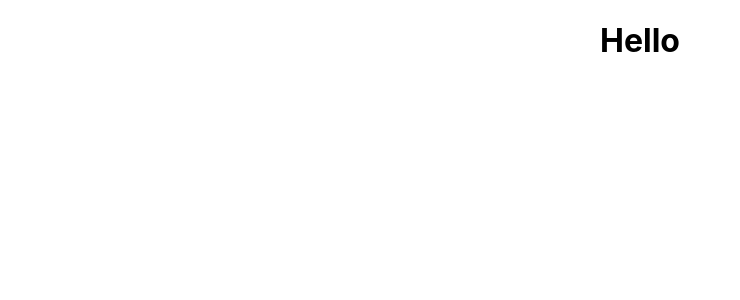
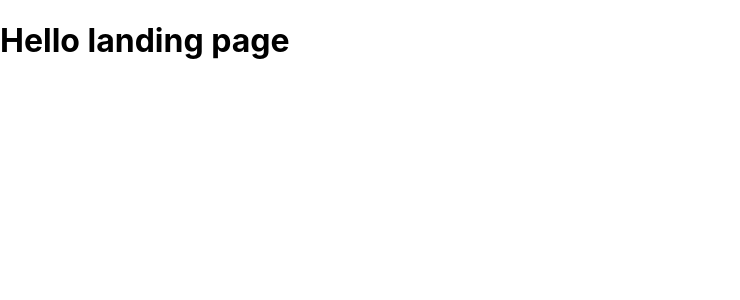
Before and after one commit to luan-ferreir4/site-portfolio, a React (Vite) app: page / in a window 1280 px wide. Shown: the top 300 px of the page, without its empty margins (0-740 px from the left). Built offline with nearby package versions, Linux system fonts and the light colour scheme.

Commit message:
refactor: renamed app file

```diff
--- a/src/App.jsx
+++ /dev/null
@@ -1,15 +0,0 @@
-import './styles/App.css';
-
-// import { useState } from 'react';
-
-const App = () => {
-  // const [count, setCount] = useState(6);
-
-  return (
-    <div className='App'>
-      <h1>Hello</h1>
-    </div>
-  );
-};
-
-export default App;
--- /dev/null
+++ b/src/app.jsx
@@ -0,0 +1,9 @@
+import './styles/App.css';
+
+import { AppRoutes } from './routes';
+
+const App = () => {
+  return <AppRoutes />;
+};
+
+export default App;
--- a/src/main.jsx
+++ b/src/main.jsx
@@ -2,11 +2,14 @@ import './styles/index.css';
 
 import React from 'react';
 import ReactDOM from 'react-dom/client';
+import { BrowserRouter } from 'react-router-dom';
 
-import App from './App';
+import App from './app';
 
 ReactDOM.createRoot(document.getElementById('root')).render(
   <React.StrictMode>
-    <App />
+    <BrowserRouter>
+      <App />
+    </BrowserRouter>
   </React.StrictMode>
 );
```
